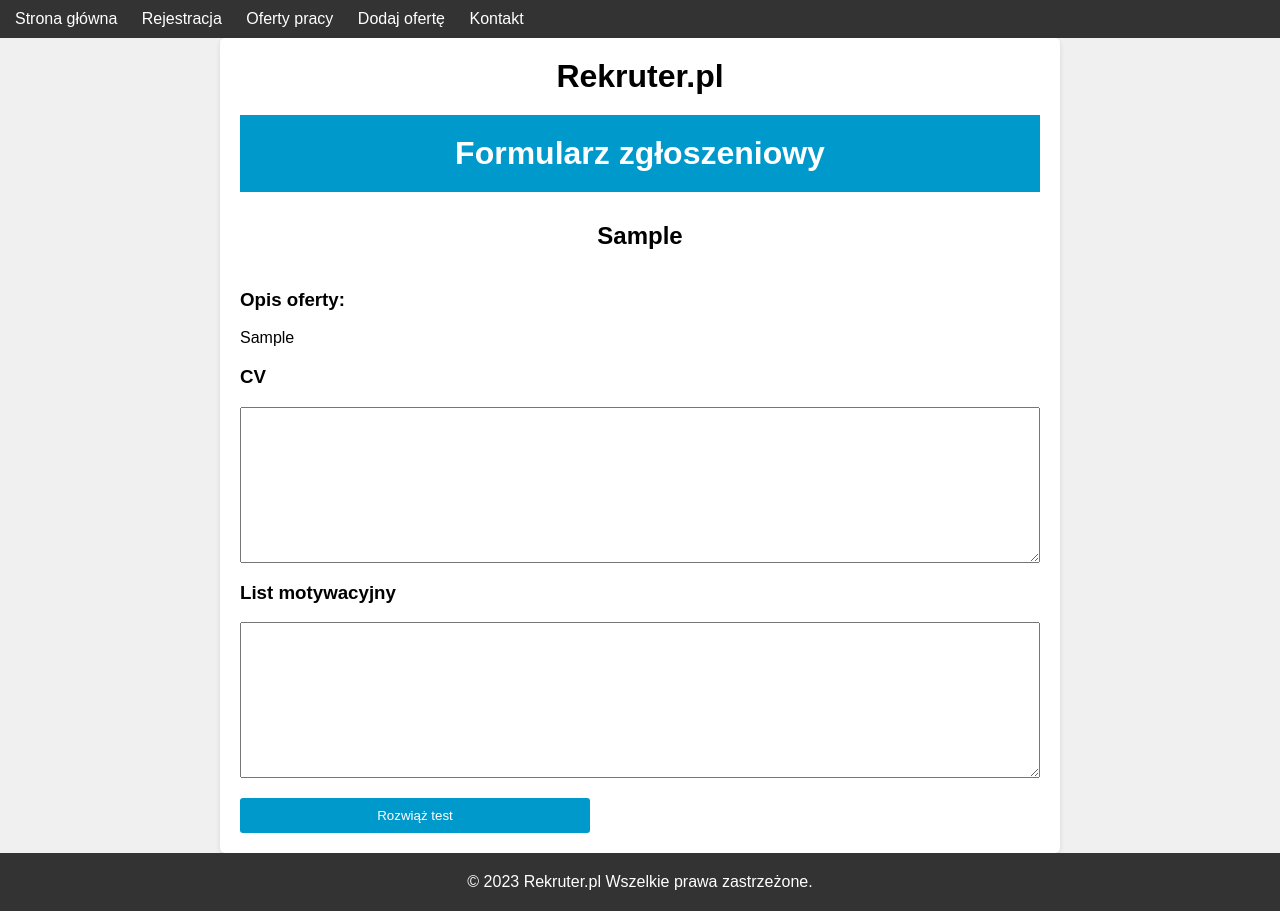
After one commit to ad50922/Rekruter, a Django app: page /oferty-pracy/1/ in a window 1280 px wide. The commit adds this page. Run offline with Django 4.2, Linux system fonts and the light colour scheme; tables that the repository leaves empty hold one stand-in row (values such as "Sample post").

Commit message:
Dodaj test w miejsce div test_form, tylko to zostało do dokończenia

```diff
--- a/RekruterProjekt/RekruterApp/models.py
+++ b/RekruterProjekt/RekruterApp/models.py
@@ -168,7 +168,7 @@ class Odpowiedz(models.Model):
 class Odpowiedznapytanieotwarte(models.Model):
     id = models.AutoField(db_column='ID', primary_key=True)  # Field name made lowercase.
     pytanieotwarteid = models.ForeignKey('Pytanieotwarte', models.DO_NOTHING, db_column='PytanieOtwarteID')  # Field name made lowercase.
-    aplikacjaid = models.ForeignKey(Aplikacja, models.DO_NOTHING, db_column='AplikacjaID')  # Field name made lowercase.
+    aplikacjaid = models.ForeignKey(Aplikacja, models.DO_NOTHING, db_column='AplikacjaID', default=3)  # Field name made lowercase.
     trescodpowiedzinapytanie = models.CharField(db_column='TrescOdpowiedziNaPytanie', max_length=255, blank=True, null=True)  # Field name made lowercase.
 
     class Meta:
--- a/RekruterProjekt/RekruterApp/templates/RekruterApp/dodaj.html
+++ b/RekruterProjekt/RekruterApp/templates/RekruterApp/dodaj.html
@@ -32,7 +32,7 @@
   </script>
 </head>
 <body>
-<header>
+<header style="margin-top: 20px">
   <h1>Dodaj ofertę pracy</h1>
 </header>
   <form method="POST">
@@ -40,7 +40,7 @@
     {{ form.as_p }}
 
     <label>
-      <input type="checkbox" id="testy-checkbox" onchange="showQuestionFields()">
+      <input name="testy" type="checkbox" id="testy-checkbox" onchange="showQuestionFields()">
       Testy
     </label>
 
--- /dev/null
+++ b/RekruterProjekt/RekruterApp/templates/RekruterApp/oferty_testy.html
@@ -0,0 +1,39 @@
+{% extends "base.html" %}
+{% block content %}
+<!DOCTYPE html>
+<html>
+<head>
+  <title>Formularz zgłoszeniowy</title>
+</head>
+<body>
+<header style="margin-top: 20px">
+  <h1>Formularz zgłoszeniowy</h1>
+</header>
+  <form method="post">
+    {% csrf_token %}
+    <h2 style="margin-top: 30px">{{ oferta.0.0 }}</h2>
+    <h3 style="text-align: left">Opis oferty:</h3>
+    {{ oferta.0.1 }}
+    <h3 style="text-align: left">CV</h3>
+    <textarea name="cv" rows="10" cols="50"></textarea>
+
+    <h3 style="text-align: left">List motywacyjny</h3>
+    <textarea name="motivation_letter" rows="10" cols="50"></textarea>
+
+    <button type="submit" name="test" id="rozwin" style="margin-top: 20px; max-width: 350px;">Rozwiąż test</button>
+
+    <div id="test_form" style="display: none;">
+      {{ pyt_form.as_p }}
+      {{ odp_form.as_p }}
+    </div>
+
+    <script>
+      document.getElementById('rozwin').addEventListener('click', function() {
+        document.getElementById('test_form').style.display = 'block';
+      });
+    </script>
+  </form>
+
+</body>
+</html>
+{% endblock content %}
--- a/RekruterProjekt/RekruterApp/urls.py
+++ b/RekruterProjekt/RekruterApp/urls.py
@@ -4,7 +4,8 @@ from . import views
 app_name = 'RekruterApp'
 urlpatterns = [
     path("", views.index, name="index"),
-    path("rejestracja", views.rejestracja, name="rejestracja"),
-    path("oferty-pracy", views.oferty, name="oferty-pracy"),
-    path("dodaj", views.dodaj_oferte, name="dodaj"),
+    path("rejestracja/", views.rejestracja, name="rejestracja"),
+    path("oferty-pracy/", views.oferty, name="oferty-pracy"),
+    path("dodaj/", views.dodaj_oferte, name="dodaj"),
+    path("oferty-pracy/<int:id_oferty>/", views.oferty_testy, name="oferty_testy")
 ]
--- a/RekruterProjekt/RekruterApp/views.py
+++ b/RekruterProjekt/RekruterApp/views.py
@@ -1,8 +1,9 @@
 from django.shortcuts import render
 from django.db import connection
 from django.contrib import messages
-from .forms import OfertaPracyForm, UzytkownikForm, PracodawcaForm, PracownikForm
-from .models import Stanuzytkownika, Pracodawca, Pracownik
+from .forms import OfertaPracyForm, UzytkownikForm, PracodawcaForm, PracownikForm, PytanieOtwarteForm, OdpowiedzNaPytanieOtwarteForm
+from .models import Stanuzytkownika, Pracodawca, Pracownik, Test, Typtestu,\
+    Pytanieotwarte, Odpowiedznapytanieotwarte, Ofertapracy
 
 def index(request):
     return render(request, "RekruterApp/index.html")
@@ -33,7 +34,6 @@ def rejestracja(request):
                     return oferty(request)
 
                 elif wybor == "pracownik":
-                    print("JESTEM TUTAJJJJJJJJ")
                     pracownik = Pracownik.objects.create(
                         uzytkownikid=uzytkownik,
                         listmotywacyjny=request.POST.get("listmotywacyjny"),
@@ -46,30 +46,66 @@ def rejestracja(request):
 
 
 
-
 def oferty(request):
     with connection.cursor() as cursor:
-        query = "SELECT TytulOferty, SUBSTRING_INDEX(OpisOferty, ' ', 15)" \
-                " AS 'Krótki opis' FROM ofertapracy"
+        query = "SELECT id,TytulOferty, SUBSTRING_INDEX(OpisOferty, ' ', 15)" \
+                " AS 'Krótki opis' FROM ofertapracy limit 10"
         cursor.execute(query)
         result = cursor.fetchall()
 
     context = {
         'jobs': result,
     }
+    return render(request, 'RekruterApp/oferty.html', context)
 
-    return render(request, 'RekruterApp/oferty.html', context)
+def oferty_testy(request, id_oferty):
+    oferta = Ofertapracy.objects.get(id=id_oferty)
+    with connection.cursor() as cursor:
+        query = f"SELECT TytulOferty, OpisOferty  from OfertaPracy where id = {oferta.id}"
+        cursor.execute(query)
+        result = cursor.fetchall()
+
+    odp_form = OdpowiedzNaPytanieOtwarteForm()
+    pyt_form = OdpowiedzNaPytanieOtwarteForm()
+    context = {
+        'odp_form': odp_form,
+        'pyt_form': pyt_form,
+        'oferta': result
+    }
+    return render(request, 'RekruterApp/oferty_testy.html', context)
+
+
 
 def dodaj_oferte(request):
     if request.method == 'POST':
         if 'dodaj' in request.POST:
             form = OfertaPracyForm(request.POST)
-            if form.is_valid():
-                form.save()
-                messages.success(request, 'Oferta pracy została dodana.')
+            pytanie = request.POST.get("question[]")
+            pytania = request.POST.getlist("question[]")
+            odpowiedzi = request.POST.getlist("answer[]")
+            if len(pytanie) > 0:
+                typ_testu = Typtestu.objects.create()
+                test = Test.objects.create(
+                    typtestuid=typ_testu
+                )
+                for i, j in zip(pytania, odpowiedzi):
+                    pytania_otwarte = Pytanieotwarte.objects.create(
+                        testid=test,
+                        trescpytania=i
+                    )
+                    odpowiedzi_otwarte = Odpowiedznapytanieotwarte.objects.create(
+                        pytanieotwarteid=pytania_otwarte,
+                        trescodpowiedzinapytanie=j
+                    )
+                oferta_pracy = Ofertapracy.objects.create(
+                    testid=test,
+                    tytuloferty=request.POST.get("tytuloferty"),
+                    opisoferty=request.POST.get("opisoferty")
+                )
                 return oferty(request)  # Przekierowanie na stronę z listą ofert (ustaw odpowiednią nazwę widoku)
             else:
-                messages.error(request, 'Wystąpił błąd. Proszę wypełnić poprawnie formularz.')
+                form.save()
+                return oferty(request)
         else:
             form = OfertaPracyForm()
     else:
--- a/RekruterProjekt/templates/base.html
+++ b/RekruterProjekt/templates/base.html
@@ -118,7 +118,7 @@
       <ul>
         <li><a href="{% url 'RekruterApp:index' %}">Strona główna</a></li>
         <li><a href="{% url 'RekruterApp:rejestracja' %}">Rejestracja</a></li>
-        <li><a href="{% url 'RekruterApp:oferty-pracy' %}">Ofert pracy</a></li>
+        <li><a href="{% url 'RekruterApp:oferty-pracy' %}">Oferty pracy</a></li>
         <li><a href="{% url 'RekruterApp:dodaj' %}">Dodaj ofertę</a></li>
         <li><a href="#">Kontakt</a></li>
       </ul>
```
Also changed, not shown: RekruterProjekt/RekruterApp/templates/RekruterApp/oferty.html (+8 -4 lines).
